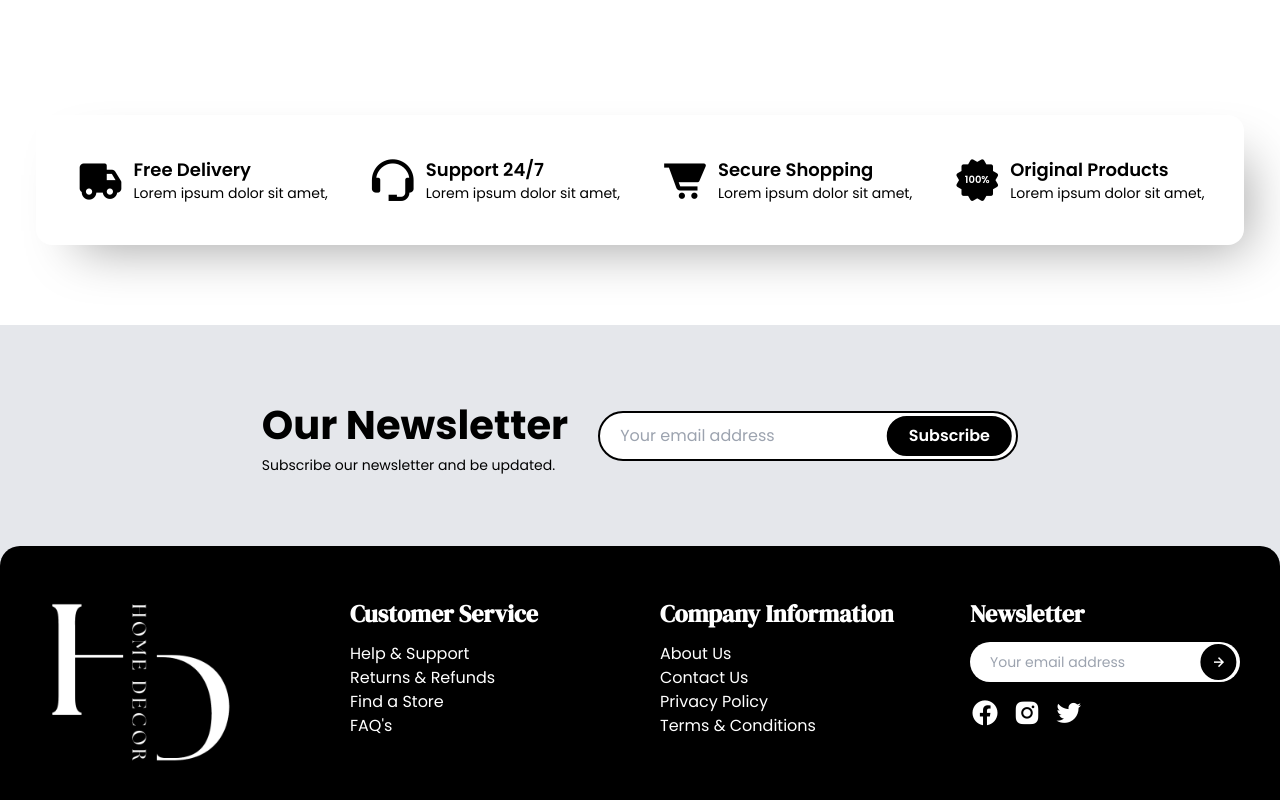
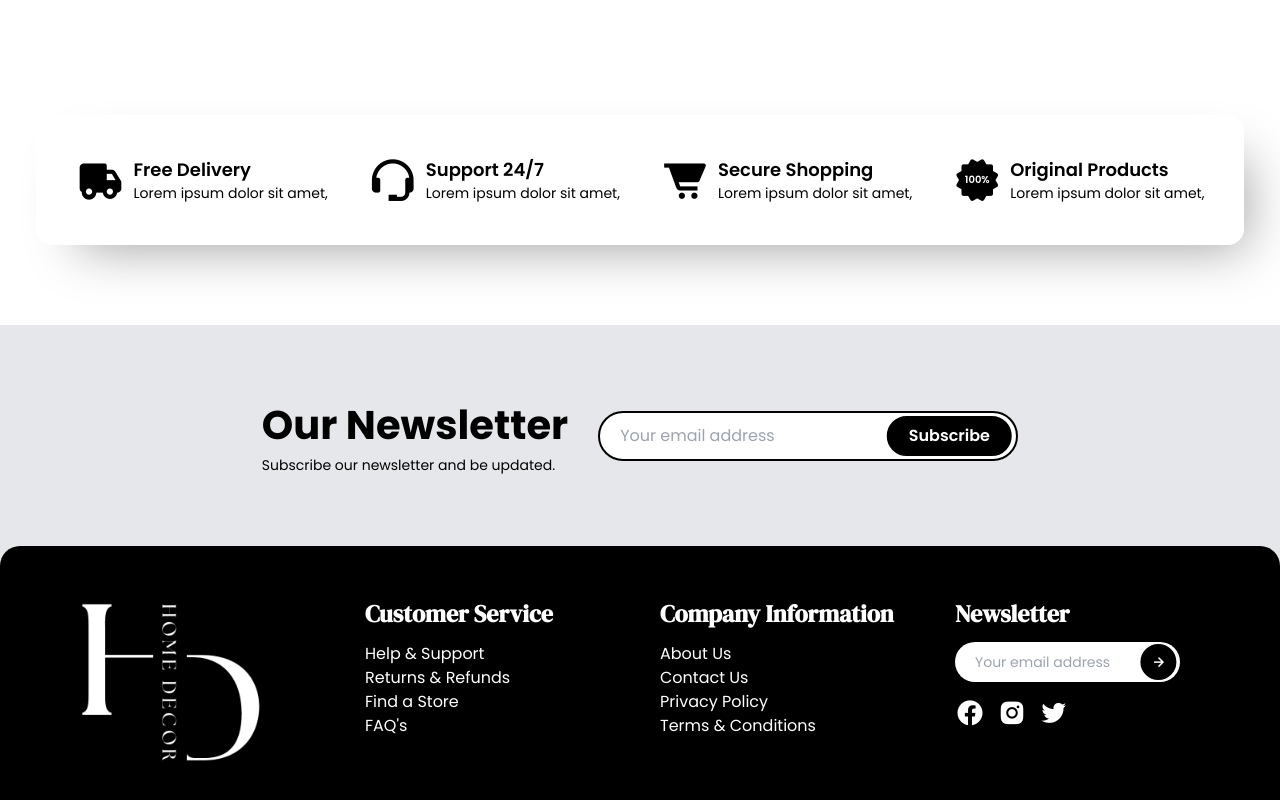
Before and after one commit to JbAranel17/Home_Decor, a website: page about.html in a window 1280 px wide. Shown: the part 726-1526 px from the top of the page. Drawn offline with nearby package versions, Linux system fonts and the light colour scheme; a web font is replaced by a local one.

Commit message:
Update about.html

```diff
--- a/about.html
+++ b/about.html
@@ -228,13 +228,13 @@
     </div>
 
 
-    <footer class="bg-black w-full h-full flex justify-center items-center p-10 relative rounded-t-[20px]">
-        <div class="footer w-[auto] h-full gap-10 relative grid lg:grid-cols-4 sm:grid-cols-2 grid-cols-1">
-            <div class="f-logo relative flex sm:justify-start justify-center sm:items-start items-center">
+    <footer class="bg-black w-full h-full flex justify-center items-center py-10 md:px-[70px] px-[30px] relative rounded-t-[20px]">
+        <div class="footer w-full h-full gap-10 relative grid lg:grid-cols-4 sm:grid-cols-2 grid-cols-1">
+            <div class="f-logo relative flex md:justify-start justify-center sm:items-start items-center">
                 <img src="images/4.png" alt="" class="w-full sm:h-[200px] h-full sm:max-w-[200px] max-w-[150px]">
             </div>
 
-            <div class="info flex flex-col sm:justify-start justify-center sm:items-start items-center text-white relative">
+            <div class="info flex flex-col md:justify-start justify-center sm:items-start items-center text-white relative">
                 <h1 class="text-[24px] font-[700] py-[10px]">Customer Service</h1>
                 <a href="" class="text-white no-underline cursor-pointer md:text-[16px] text-[14px] hover:font-[600]">Help & Support</a>
                 <a href="" class="text-white no-underline cursor-pointer md:text-[16px] text-[14px] hover:font-[600]">Returns & Refunds</a>
@@ -242,7 +242,7 @@
                 <a href="" class="text-white no-underline cursor-pointer md:text-[16px] text-[14px] hover:font-[600]">FAQ's</a>
             </div>
 
-            <div class="info flex flex-col sm:justify-start justify-center sm:items-start items-center text-white relative">
+            <div class="info flex flex-col md:justify-start justify-center sm:items-start items-center text-white relative">
                 <h1 class="text-[24px] font-[700] py-[10px]">Company Information</h1>
                 <a href="" class="text-white no-underline cursor-pointer md:text-[16px] text-[14px] hover:font-[600]">About Us</a>
                 <a href="" class="text-white no-underline cursor-pointer md:text-[16px] text-[14px] hover:font-[600]">Contact Us</a>
@@ -250,10 +250,10 @@
                 <a href="" class="text-white no-underline cursor-pointer md:text-[16px] text-[14px] hover:font-[600]">Terms & Conditions</a>
             </div>
 
-            <div class="info flex flex-col sm:justify-start justify-center sm:items-start items-center text-white relative">
+            <div class="info flex flex-col md:justify-start justify-center sm:items-start items-center text-white relative">
                 <h1 class="text-[24px] font-[700] py-[10px]">Newsletter</h1>
                 <form action="" class="letter relative">
-                    <input type="email" placeholder="Your email address" class="send relative w-full sm:max-w-[300px] max-w-[280px] h-[40px] sm:text-[14px] text-[12px] text-black rounded-[20px] lg:pl-[20px] pl-[15px]">
+                    <input type="email" placeholder="Your email address" class="send relative sm:w-[225px] w-[280px] h-[40px] sm:text-[14px] text-[12px] text-black rounded-[20px] lg:pl-[20px] pl-[15px]">
                     <button type="submit" class="absolute text-[18px] top-[50%] right-0 bg-black border-2 border-solid border-black pt-[4px] pb-[1px] px-[7px] rounded-[50%] hover:bg-white hover:text-black"><i class='bx bx-right-arrow-alt'></i></button>
                 </form>
 
```
